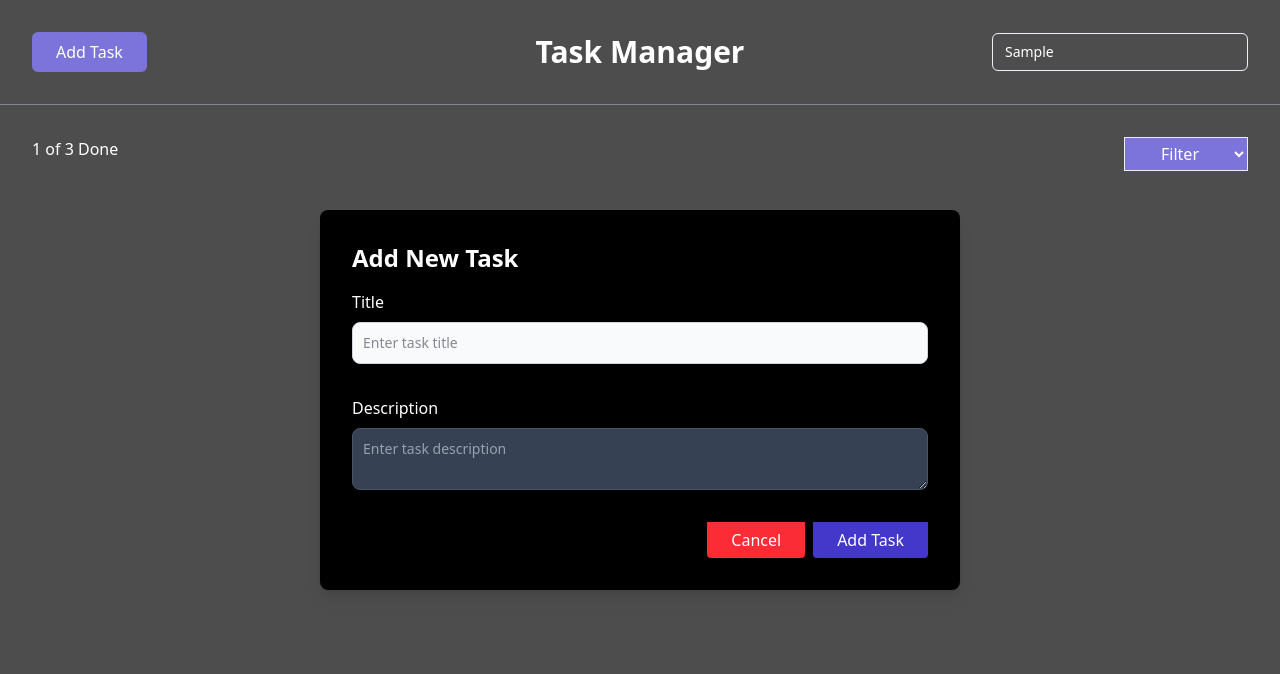
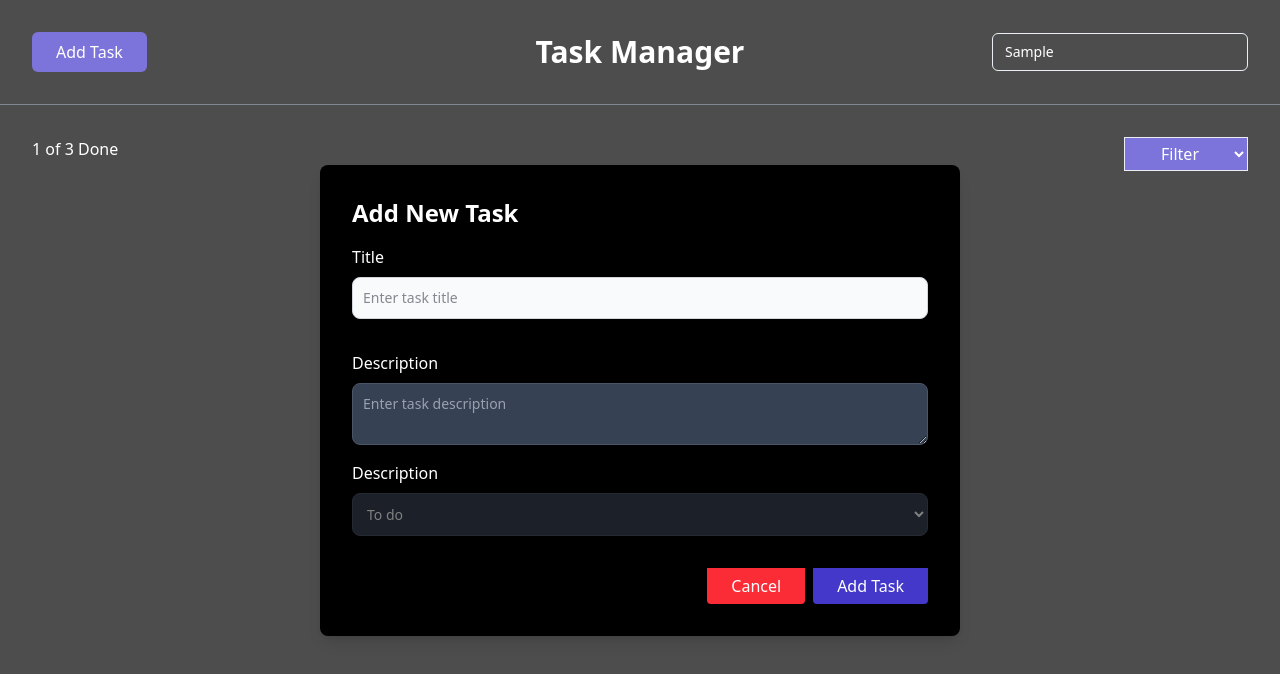
Before and after one commit to immanuellking/Task-manager-assessment, a React (Vite) app: page / in a window 1280 px wide. Both pictures are taken after typing "Sample" into the empty fields and a click on the button "Add Task". Shown: the top 674 px of the page. Built offline with nearby package versions, Linux system fonts and the light colour scheme.

Commit message:
feat: added fetaure/functionality to edit task

```diff
--- a/src/components/tasks/TaskModal.tsx
+++ b/src/components/tasks/TaskModal.tsx
@@ -1,5 +1,11 @@
-import { useState } from "react";
-import { Task, addTask, tasksSelector } from "../../store/tasksSlice";
+import { useEffect, useState } from "react";
+import {
+  Task,
+  addTask,
+  tasksSelector,
+  updateTask,
+  clearEditingTask,
+} from "../../store/tasksSlice";
 import { useAppDispatch, useAppSelector } from "../../store/hook";
 
 export default function TaskModal({
@@ -10,21 +16,64 @@ export default function TaskModal({
   setIsOpen: (val: boolean) => void;
 }) {
   const [title, setTitle] = useState<string>("");
-  const [description, setDescription] = useState<string>("");
+  const [description, setDescription] = useState<string | undefined>("");
+  const [isEditing, setIsEditing] = useState<boolean>(false);
+  const [status, setStatus] = useState<"to do" | "in progress" | "done">("to do");
 
   const dispatch = useAppDispatch();
+  const { editingTask } = useAppSelector(tasksSelector);
 
   const handleSubmit = (e: React.FormEvent<HTMLFormElement>) => {
     e.preventDefault();
-    const task: Task = {
-      id: Date.now().toString(),
-      title: title,
-      description: description,
-      status: "todo",
-    };
-    dispatch(addTask(task));
-    setIsOpen(false)
+    if (isEditing && editingTask) {
+      const editedTask: Task = {
+        id: editingTask?.id,
+        title: title.trim(),
+        description: description?.trim(),
+        status: status,
+      };
+      dispatch(updateTask(editedTask));
+    }
+
+    if (!isEditing) {
+      const task: Task = {
+        id: Date.now().toString(),
+        title: title.trim(),
+        description: description?.trim(),
+        status: "to do",
+      };
+      dispatch(addTask(task));
+    }
+
+    setIsOpen(false);
   };
+
+  const handleStatusChange = (e: React.ChangeEvent<HTMLSelectElement>) => {
+    setStatus(e.target.value as "to do" | "in progress" | "done");
+  };
+
+  const closeModal = () => {
+    dispatch(clearEditingTask());
+    setTitle("");
+    setDescription("");
+    setStatus("to do");
+    setIsEditing(false);
+    setIsOpen(false);
+  };
+
+  useEffect(() => {
+    if (editingTask) {
+      setTitle(editingTask.title);
+      setDescription(editingTask.description || "");
+      setStatus(editingTask.status);
+      setIsEditing(true);
+    } else {
+      setTitle("");
+      setDescription("");
+      setStatus("to do");
+      setIsEditing(false);
+    }
+  }, [editingTask]);
 
   return (
     <div
@@ -34,12 +83,14 @@ export default function TaskModal({
           : "hidden"
       }`}
     >
-      <div className="z-50 w-full">
+      <div className="z-50">
         <form
           onSubmit={handleSubmit}
           className="p-4 py-8 sm:p-8 space-y-4 bg-black rounded-lg shadow-lg m-auto w-[90%] sm:w-[40rem]"
         >
-          <h1 className="text-white text-2xl font-semibold">Add New Task</h1>
+          <h1 className="text-white text-2xl font-semibold">
+            {isEditing ? "Edit Task" : "Add New Task"}
+          </h1>
 
           <div className="mb-8">
             <label className="block mb-2 font-medium text-white">Title</label>
@@ -67,11 +118,28 @@ export default function TaskModal({
             />
           </div>
 
+          <div>
+            <label className="block mb-2 font-medium text-white">
+              Description
+            </label>
+            <select
+              className="border text-sm rounded-lg block text-white bg-gray-700 border-gray-600 w-full p-2.5 focus:ring-blue-500 focus:border-blue-500 disabled:opacity-50 disabled:cursor-not-allowed"
+              name="status"
+              value={status}
+              onChange={handleStatusChange}
+              disabled={!isEditing}
+            >
+              <option value="to do">To do</option>
+              <option value="in progress">in progress</option>
+              <option value="done">done</option>
+            </select>
+          </div>
+
           <div className="flex justify-end space-x-2 mt-8">
             <button
               type="button"
               className="bg-red-500 py-1.5 px-6 text-white rounded-b-sm cursor-pointer hover:bg-red-500/90"
-              onClick={() => setIsOpen(!isOpen)}
+              onClick={closeModal}
             >
               Cancel
             </button>
@@ -79,14 +147,14 @@ export default function TaskModal({
               type="submit"
               className="bg-[#4338ca] py-1.5 px-6 text-white rounded-b-sm cursor-pointer hover:bg-[#4338ca]/90"
             >
-              Add Task
+              {isEditing ? "Update" : "Add"} Task
             </button>
           </div>
         </form>
       </div>
       <div
         className="bg-white/30 absolute top-0 left-0 bottom-0 right-0"
-        onClick={() => setIsOpen(!isOpen)}
+        onClick={closeModal}
       ></div>
     </div>
   );
```
